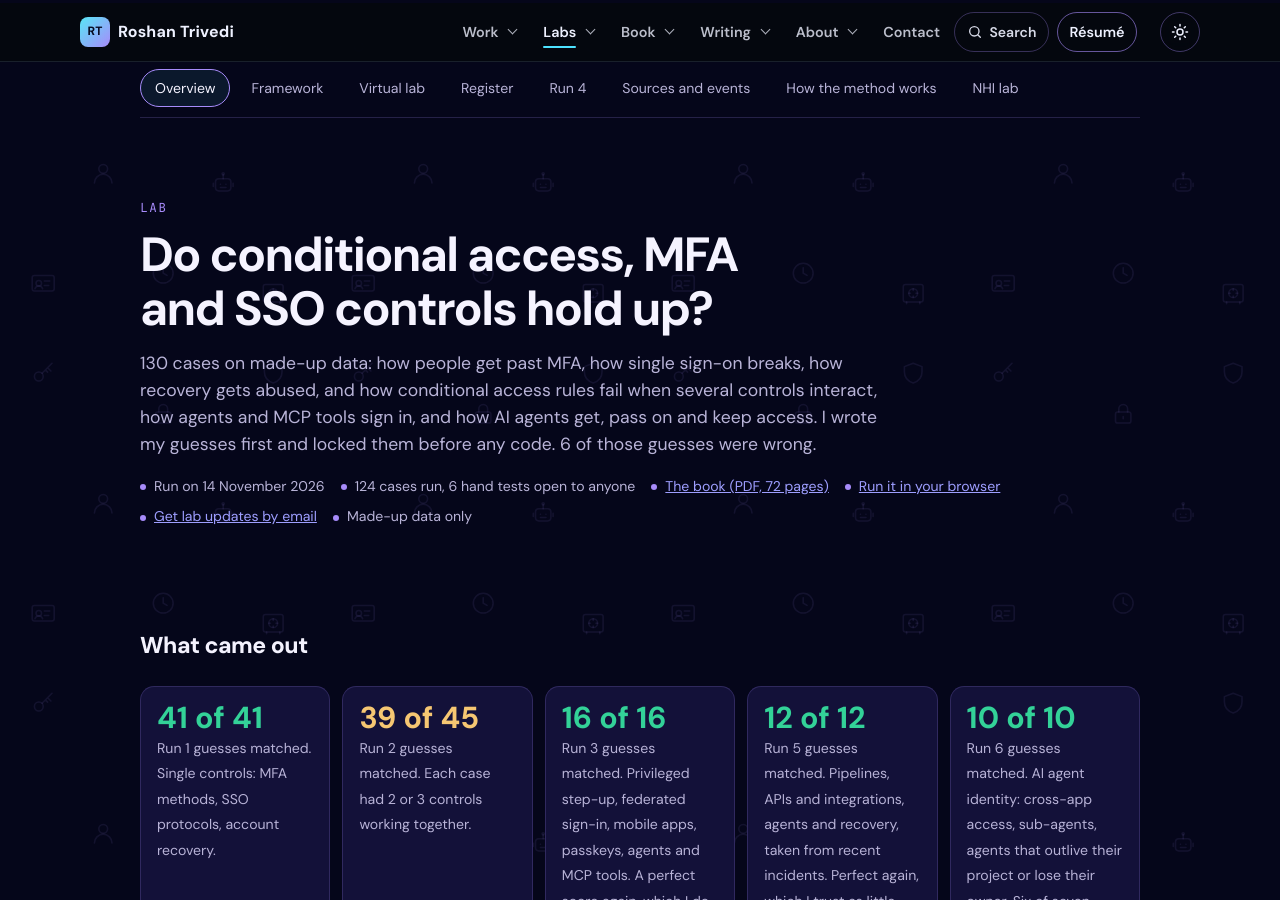
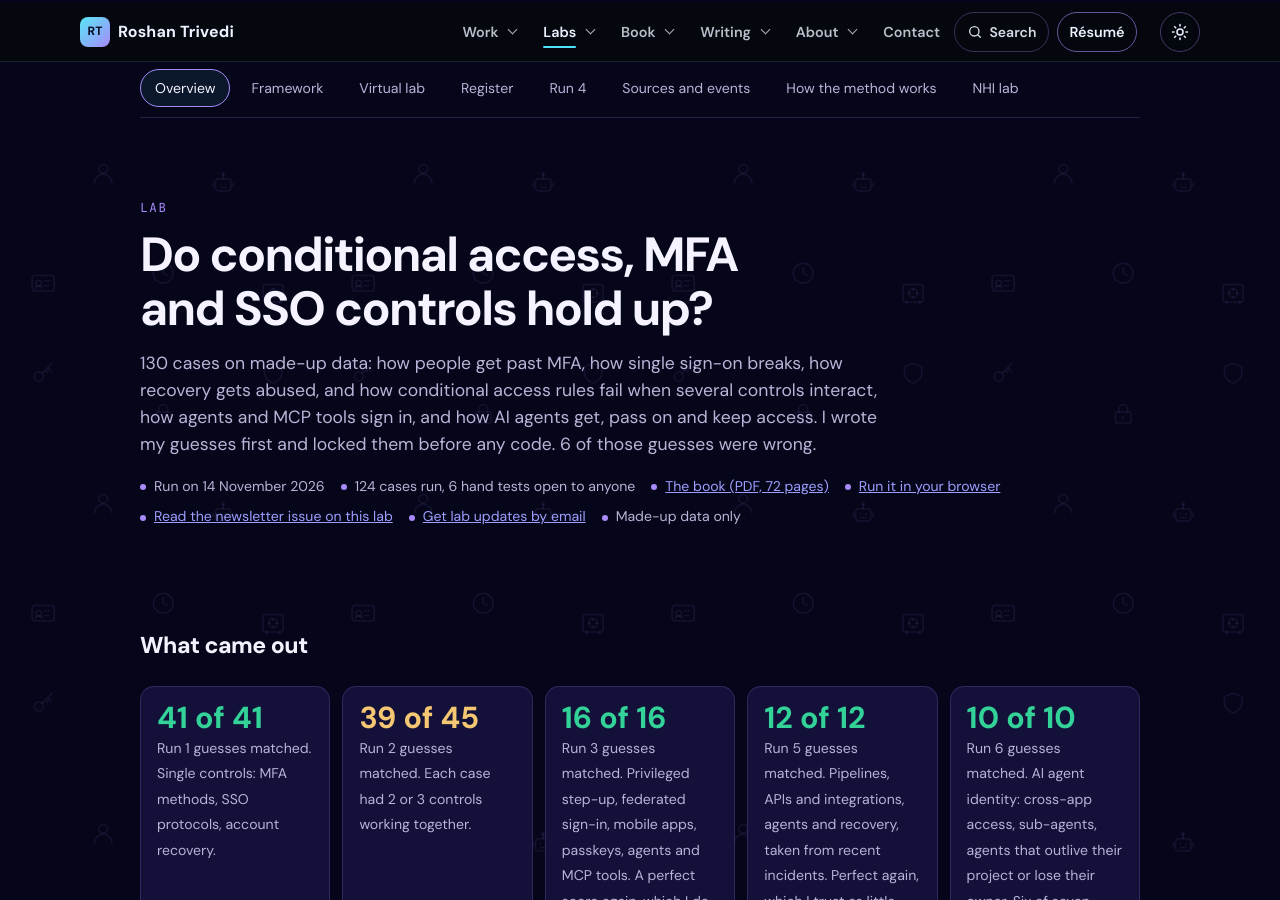
Before and after one commit to trivediroshan1-ui/trivediroshan1-ui.github.io, a Jekyll site: the page ca-mfa-lab/index.html, which Jekyll copies as it is, in a window 1280 px wide and 900 px high. Built offline with Jekyll 4.4.1, drawn with Linux system fonts in a browser that asks for light colours.

Commit message:
CA/MFA lab overview: link to newsletter issue 4 (#116)

```diff
--- a/ca-mfa-lab/index.html
+++ b/ca-mfa-lab/index.html
@@ -45,7 +45,7 @@
     <nav class="hg-sitenav" aria-label="Main"><a class="brand" href="/"><i aria-hidden="true">RT</i><span>Roshan Trivedi</span></a><ul><li><a href="/case-studies/">Work</a></li><li><a href="/labs/" aria-current="page">Labs</a></li><li><a href="/book/">Book</a></li><li><a href="/writing/">Writing</a></li><li><a href="/about/">About</a></li><li class="ct"><a href="/#contact">Contact</a></li><li class="res"><a href="/resume/">R&eacute;sum&eacute;</a></li></ul></nav>
 <main id="main" class="nhi">
   <nav class="nsub" aria-label="Conditional access lab sections"><a href="/ca-mfa-lab/" aria-current="page">Overview</a><a href="/ca-mfa-lab/framework/">Framework</a><a href="/ca-mfa-lab/virtual-lab/">Virtual lab</a><a href="/ca-mfa-lab/register/">Register</a><a href="/ca-mfa-lab/run-4/">Run 4</a><a href="/ca-mfa-lab/sources/">Sources and events</a><a href="/nhi-lab/method/">How the method works</a><a href="/nhi-lab/">NHI lab</a></nav>
-  <header class="nhero"><p class="eyebrow">Lab</p><h1>Do conditional access, MFA and SSO controls hold up?</h1><p class="dek">130 cases on made-up data: how people get past MFA, how single sign-on breaks, how recovery gets abused, and how conditional access rules fail when several controls interact, how agents and MCP tools sign in, and how AI agents get, pass on and keep access. I wrote my guesses first and locked them before any code. 6 of those guesses were wrong.</p><ul class="nmeta"><li>Run on 14 November 2026</li><li>124 cases run, 6 hand tests open to anyone</li><li><a href="/ca-mfa-lab/ca-mfa-lab-book.pdf">The book (PDF, 72 pages)</a></li><li><a href="/ca-mfa-lab/virtual-lab/run/">Run it in your browser</a></li><li><a href="https://buttondown.com/trivedi">Get lab updates by email</a></li><li>Made-up data only</li></ul></header>
+  <header class="nhero"><p class="eyebrow">Lab</p><h1>Do conditional access, MFA and SSO controls hold up?</h1><p class="dek">130 cases on made-up data: how people get past MFA, how single sign-on breaks, how recovery gets abused, and how conditional access rules fail when several controls interact, how agents and MCP tools sign in, and how AI agents get, pass on and keep access. I wrote my guesses first and locked them before any code. 6 of those guesses were wrong.</p><ul class="nmeta"><li>Run on 14 November 2026</li><li>124 cases run, 6 hand tests open to anyone</li><li><a href="/ca-mfa-lab/ca-mfa-lab-book.pdf">The book (PDF, 72 pages)</a></li><li><a href="/ca-mfa-lab/virtual-lab/run/">Run it in your browser</a></li><li><a href="https://buttondown.com/trivedi/archive/i-tested-130-sign-in-cases-mfa-was-often-not-the/">Read the newsletter issue on this lab</a></li><li><a href="https://buttondown.com/trivedi">Get lab updates by email</a></li><li>Made-up data only</li></ul></header>
 
   <section class="nsec" id="result" aria-labelledby="res-h">
     <h2 id="res-h">What came out</h2>
```
